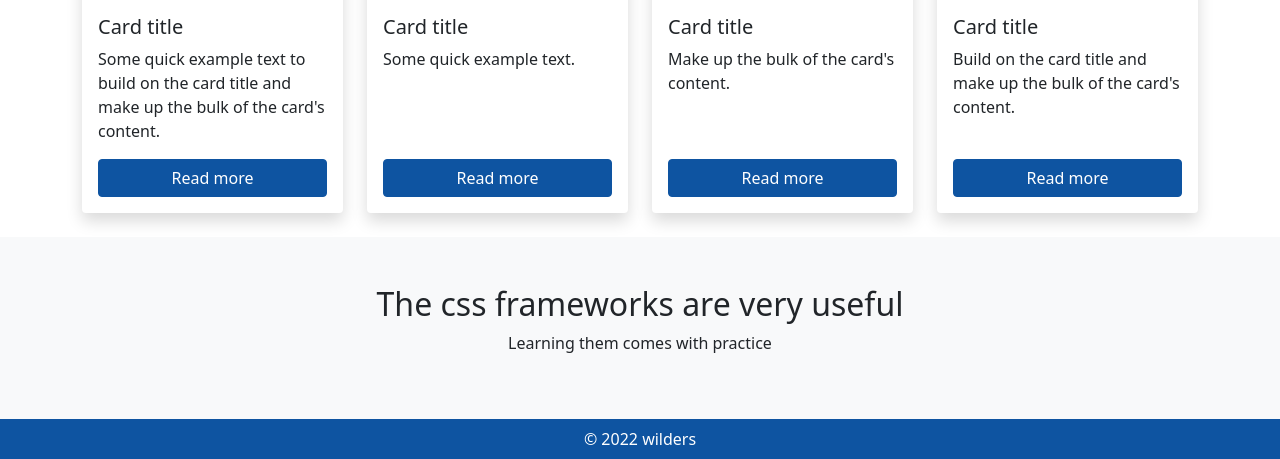
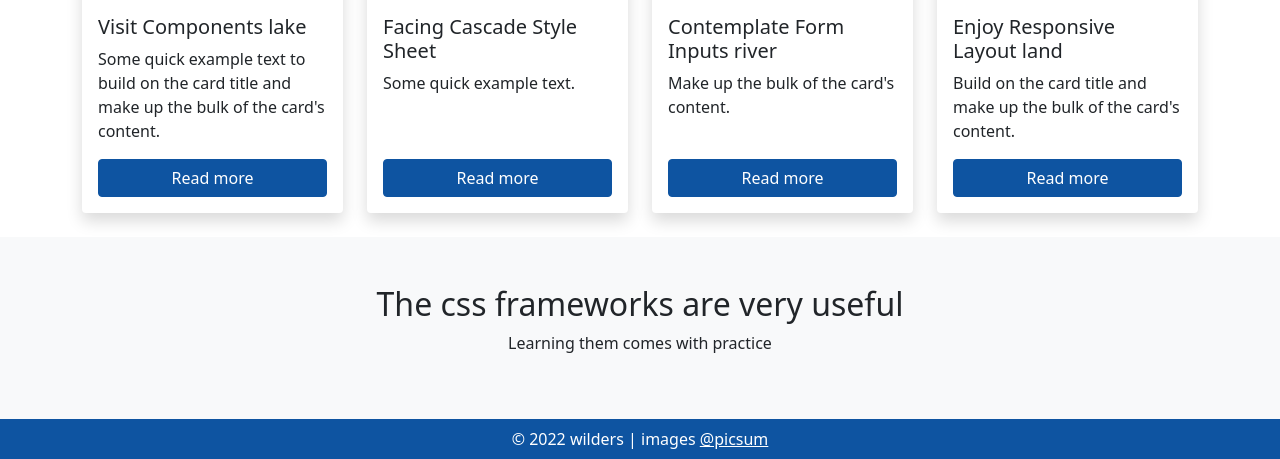
Before and after one commit to WildCodeSchool/quest-challenge-discovering-bootstrap, a PHP site: page / in a window 1280 px wide. Shown: the part 351-810 px from the top of the page. Run offline with PHP 8.4, Linux system fonts and the light colour scheme.

Commit message:
footer add @picsum credits

```diff
--- a/assets/css/style.css
+++ b/assets/css/style.css
@@ -6,6 +6,10 @@
 
 body {
     padding-top: 3.5rem;
+}
+
+footer a {
+    color: white;
 }
 
 .btn-primary {
--- a/docs/assets/css/style.css
+++ b/docs/assets/css/style.css
@@ -6,6 +6,10 @@
 
 body {
     padding-top: 3.5rem;
+}
+
+footer a {
+    color: white;
 }
 
 .btn-primary {
--- a/index.php
+++ b/index.php
@@ -18,10 +18,26 @@
             <div class="row">
                 <?php
                 $contents = [
-                    ["text" => "Some quick example text to build on the card title and make up the bulk of the card's content.", "img" => "https://picsum.photos/id/1011/600/400"],
-                    ["text" => "Some quick example text.", "img" => "https://picsum.photos/id/1035/600/400"],
-                    ["text" => "Make up the bulk of the card's content.", "img" => "https://picsum.photos/id/1015/600/400"],
-                    ["text" => "Build on the card title and make up the bulk of the card's content.", "img" => "https://picsum.photos/id/103/600/400"],
+                    [
+                        'title' => "Visit Components lake",
+                        'text' => 'Some quick example text to build on the card title and make up the bulk of the card\'s content.',
+                        'img' => 'https://picsum.photos/id/1011/600/400'
+                    ],
+                    [
+                        'title' => "Facing Cascade Style Sheet",
+                        'text' => 'Some quick example text.',
+                        'img' => 'https://picsum.photos/id/1035/600/400'
+                    ],
+                    [
+                        'title' => 'Contemplate Form Inputs river',
+                        'text' => 'Make up the bulk of the card\'s content.',
+                        'img' => 'https://picsum.photos/id/1015/600/400'
+                    ],
+                    [
+                        'title' => 'Enjoy Responsive Layout land',
+                        'text' => 'Build on the card title and make up the bulk of the card\'s content.',
+                        'img' => 'https://picsum.photos/id/103/600/400'
+                    ],
                 ];
                 ?>
                 <?php foreach ($contents as $content) : ?>
@@ -29,7 +45,7 @@
                         <div class="card h-100 shadow border-0">
                             <img src="<?= $content["img"] ?>" class="card-img-top" alt="">
                             <div class="card-body d-flex flex-column">
-                                <h5 class="card-title">Card title</h5>
+                                <h5 class="card-title"><?=$content['title']?></h5>
                                 <p class="card-text d-none d-lg-block">
                                     <?= $content["text"] ?>
                                 </p>
@@ -51,7 +67,7 @@
             </div>
         </section>
         <div class="bg-primary text-white p-2 text-center">
-            &copy; 2022 wilders
+            &copy; 2022 wilders | images <a href="https://picsum.photos/" target="_blank">@picsum</a>
         </div>
     </footer>
     <script src="https://cdn.jsdelivr.net/npm/bootstrap@5.1.3/dist/js/bootstrap.bundle.min.js" integrity="sha384-ka7Sk0Gln4gmtz2MlQnikT1wXgYsOg+OMhuP+IlRH9sENBO0LRn5q+8nbTov4+1p" crossorigin="anonymous"></script>
```
Also changed, not shown: docs/index.html (+5 -5 lines).
